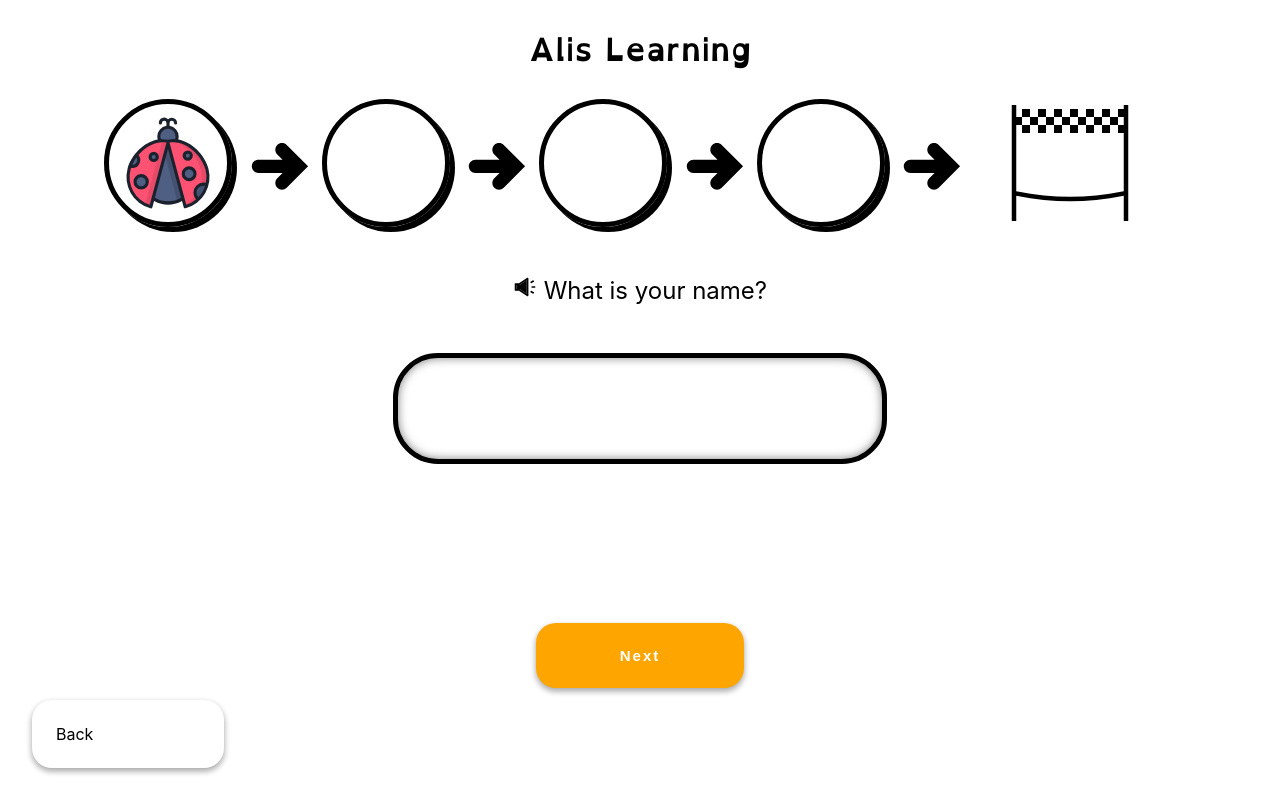
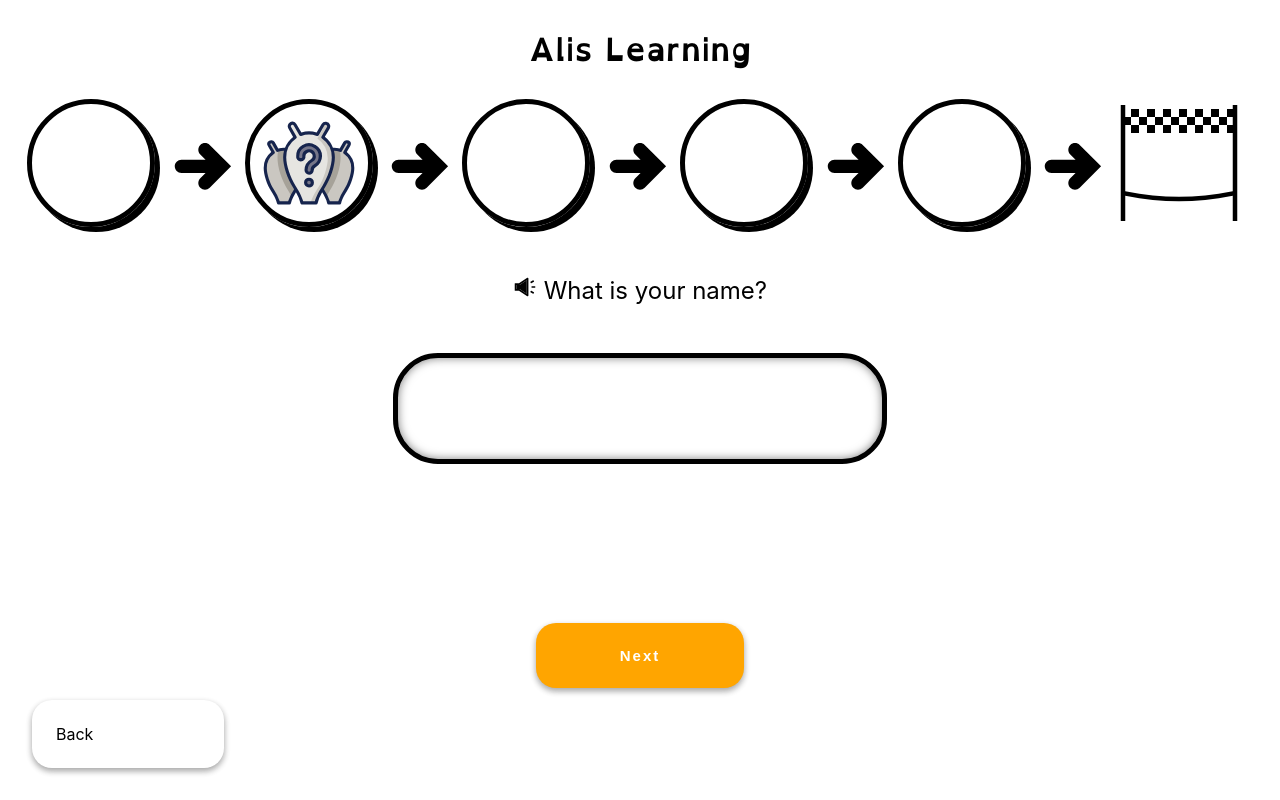
Before and after one commit to fac24/alis-learning, a Next.js app: page /learner-onboarding/name in a window 1280 px wide. Built offline with nearby package versions, Linux system fonts and the light colour scheme.

Commit message:
Progress bar shows avatar, and mystery avatar if not chosen

```diff
--- a/components/LearnerOnboardingProgressBar.js
+++ b/components/LearnerOnboardingProgressBar.js
@@ -5,33 +5,36 @@ import { GiFinishLine, GiCheckeredFlag } from "react-icons/gi";
 import { FaFlagCheckered } from "react-icons/fa";
 import { TiArrowRightThick } from "react-icons/ti";
 import Image from "next/image";
+import avatars from "../data/avatars.js";
 
 export default function LearnerOnboardingProgressBar({
   stepNumber,
   totalSteps,
+  avatarNameInLocalStorage,
 }) {
-  // Don't forget the avatar!
-
   const mySteps = [];
 
   // We want to make a list for the total number of steps in the progress indicator.
   // So make a loop that counts from 0 to the total number of steps.
-  for (let i = 1; i <= totalSteps; i++) {
+  for (let i = 0; i <= totalSteps; i++) {
     // If the loop counter is equal to the step that the user is on...
     if (i === stepNumber && i !== totalSteps) {
       // Then show their avatar in the
       mySteps.push(
         <>
-          <LearnerOnboardingProgressBarListItem>
-            {/* Avatar goes here */}
+          <LearnerOnboardingProgressBarListItem key={i.toString()}>
             <Image
-              src="/avatars/ladybird.svg"
+              src={avatars[avatarNameInLocalStorage] || "/avatars/mystery.svg"}
               alt="avatar"
               width="100"
               height="100"
             />
+            {/* {i.toString()} */}
           </LearnerOnboardingProgressBarListItem>
-          <LearnerOnboardingProgressBarListItem>
+          <LearnerOnboardingProgressBarListItem
+            key={(totalSteps + i + 1).toString()}
+          >
+            {/* {(totalSteps + i + 1).toString()} */}
             <TiArrowRightThick size="5rem" />
           </LearnerOnboardingProgressBarListItem>
         </>
@@ -39,10 +42,11 @@ export default function LearnerOnboardingProgressBar({
     } else if (i === stepNumber && i === totalSteps) {
       mySteps.push(
         <>
-          <LearnerOnboardingProgressBarListItemFinal>
+          <LearnerOnboardingProgressBarListItemFinal key={i.toString()}>
+            {/* {i.toString()} */}
             <GiFinishLine size="8rem" />
             <Image
-              src="/avatars/ladybird.svg"
+              src={avatars[avatarNameInLocalStorage] || "/avatars/mystery.svg"}
               alt="avatar"
               width="100"
               height="100"
@@ -52,7 +56,8 @@ export default function LearnerOnboardingProgressBar({
       );
     } else if (i === totalSteps) {
       mySteps.push(
-        <LearnerOnboardingProgressBarListItemFinal>
+        <LearnerOnboardingProgressBarListItemFinal key={i.toString()}>
+          {/* {i.toString()} */}
           <GiFinishLine size="8rem" />
           {/* <GiCheckeredFlag size="5rem" /> */}
           {/* <FaFlagCheckered size="5rem" /> */}
@@ -61,8 +66,13 @@ export default function LearnerOnboardingProgressBar({
     } else {
       mySteps.push(
         <>
-          <LearnerOnboardingProgressBarListItem />
-          <LearnerOnboardingProgressBarListItem>
+          <LearnerOnboardingProgressBarListItem key={i.toString()}>
+            {/* {i.toString()} */}
+          </LearnerOnboardingProgressBarListItem>
+          <LearnerOnboardingProgressBarListItem
+            key={(totalSteps + i + 1).toString()}
+          >
+            {/* {(totalSteps + i + 1).toString()} */}
             <TiArrowRightThick size="5rem" />
           </LearnerOnboardingProgressBarListItem>
         </>
--- a/components/Styled-Components/LearnerOnboardingProgressBarListItemFinal.js
+++ b/components/Styled-Components/LearnerOnboardingProgressBarListItemFinal.js
@@ -7,7 +7,7 @@ const LearnerOnboardingProgressBarListItemFinal = styled.li`
   justify-content: center;
   position: relative;
   margin-right: 0.6rem;
-  width: 12rem;
+  width: 8rem;
 `;
 
 export default LearnerOnboardingProgressBarListItemFinal;
```
Also changed, not shown: public/avatars/mystery.svg (added), 1 other file (tests, documents, lock files or other folders).
